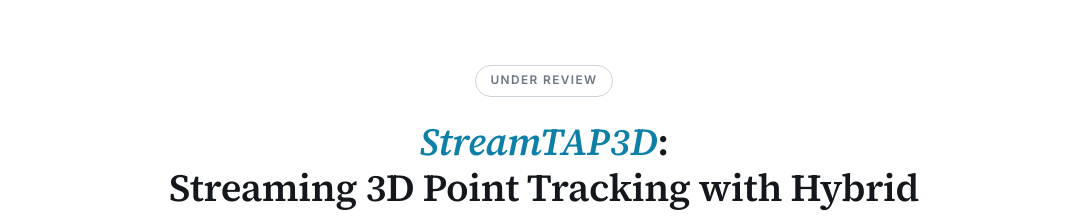
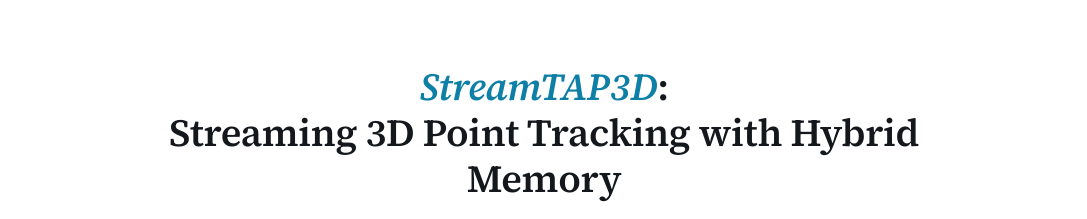
Before and after one commit to Charlie839242/StreamTAP3D-page, a plain HTML site: page index.html in a window 1280 px wide. Shown: the top 219 px of the page, without its empty margins (96-1183 px from the left). Drawn offline with Linux system fonts and the light colour scheme; some icons are missing.

Commit message:
Remove 'Under Review' badge
Co-Authored-By: Claude Opus 5.5 (1M context) <noreply@anthropic.com>

```diff
--- a/index.html
+++ b/index.html
@@ -21,7 +21,6 @@
     <!-- ================================ Hero ================================ -->
     <header class="hero">
         <div class="container">
-            <p class="venue">Under Review</p>
             <h1>
                 <span class="method-name">StreamTAP3D</span>:<br>
                 Streaming 3D Point Tracking with Hybrid Memory
--- a/styles.css
+++ b/styles.css
@@ -83,19 +83,6 @@ strong { font-weight: 600; }
 /* ------------------------------------------------------------------ Hero */
 
 .hero { padding: 64px 0 48px; text-align: center; }
-
-.venue {
-    display: inline-block;
-    font-size: 0.74rem;
-    font-weight: 600;
-    letter-spacing: 0.12em;
-    text-transform: uppercase;
-    color: var(--text-muted);
-    border: 1px solid var(--border-strong);
-    border-radius: 999px;
-    padding: 5px 14px;
-    margin-bottom: 1.4rem;
-}
 
 .authors { font-size: 1.08rem; margin-bottom: 0.4rem; }
 .authors a { color: var(--text); }
```
